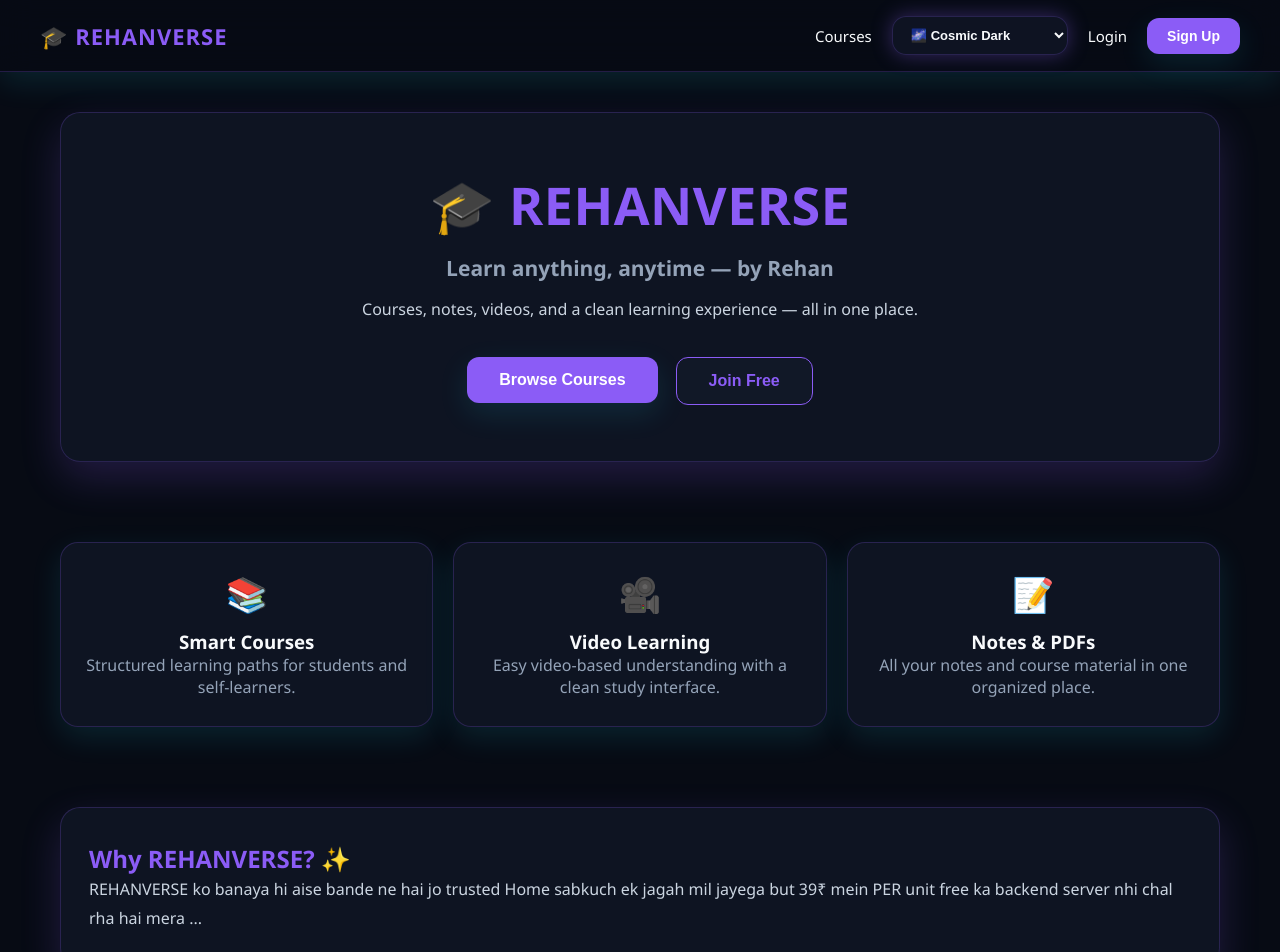
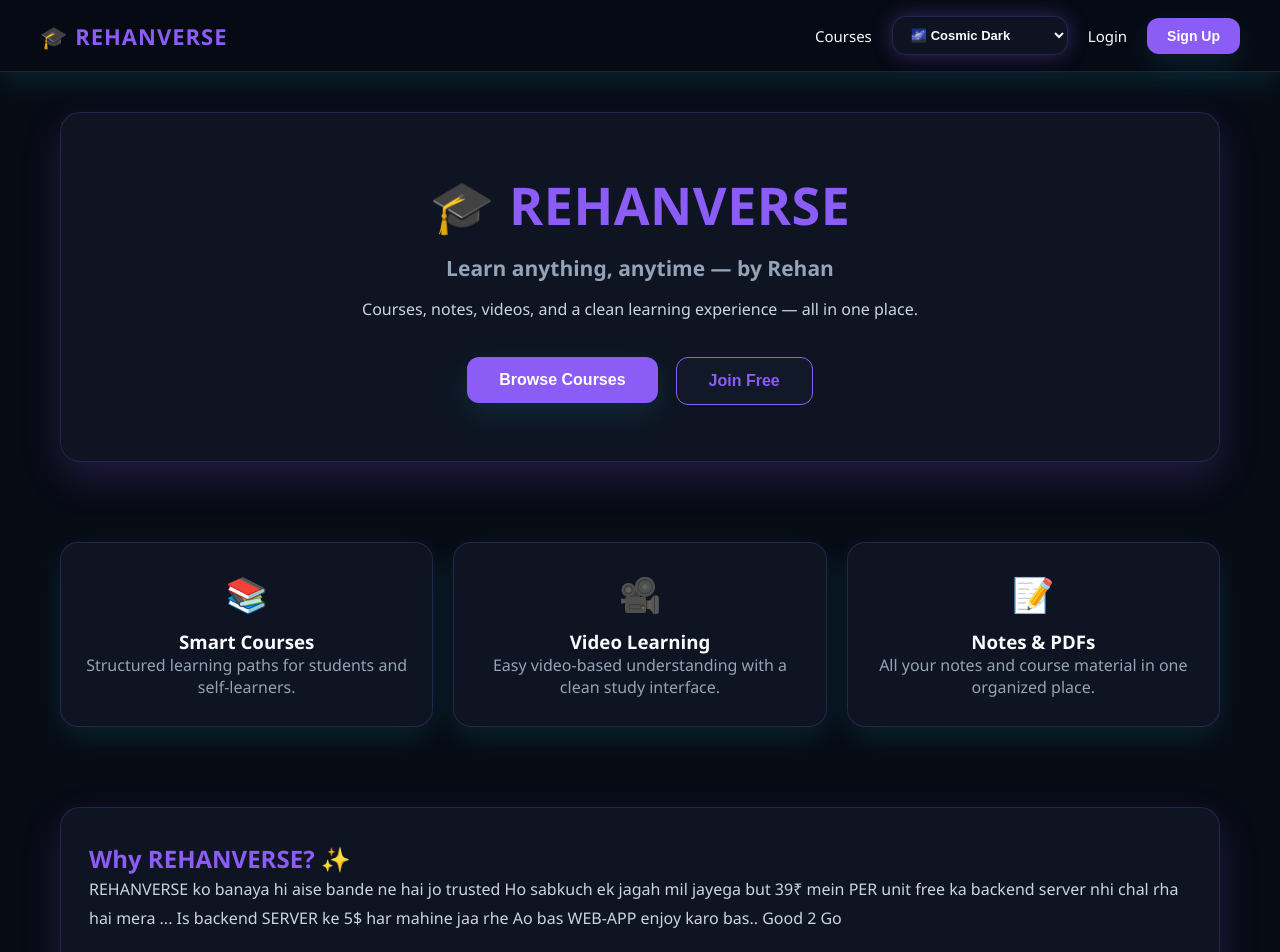
Before and after one commit to fr-rehanarif/rehanverse-frontend, a React (Create React App) app: page / in a window 1280 px wide. Shown: the top 952 px of the page. Built offline with nearby package versions, Linux system fonts and the light colour scheme.

Commit message:
NEW SCREEN

```diff
--- a/src/pages/Home.js
+++ b/src/pages/Home.js
@@ -149,9 +149,12 @@ function Home() {
           >
             <h2 style={{ color: theme.primary, marginTop: 0 }}>Why REHANVERSE? ✨</h2>
             <p style={{ color: theme.textSecondary, lineHeight: '1.8' }}>
-              REHANVERSE ko banaya hi aise bande ne hai jo trusted Home
+              REHANVERSE ko banaya hi aise bande ne hai jo trusted Ho
               sabkuch ek jagah mil jayega but 39₹ mein PER unit
               free ka backend server nhi chal rha hai mera ...
+              Is backend SERVER ke 5$ har mahine jaa rhe
+              Ao bas WEB-APP enjoy karo bas..
+              Good 2 Go
             </p>
           </div>
         </Reveal>
```
